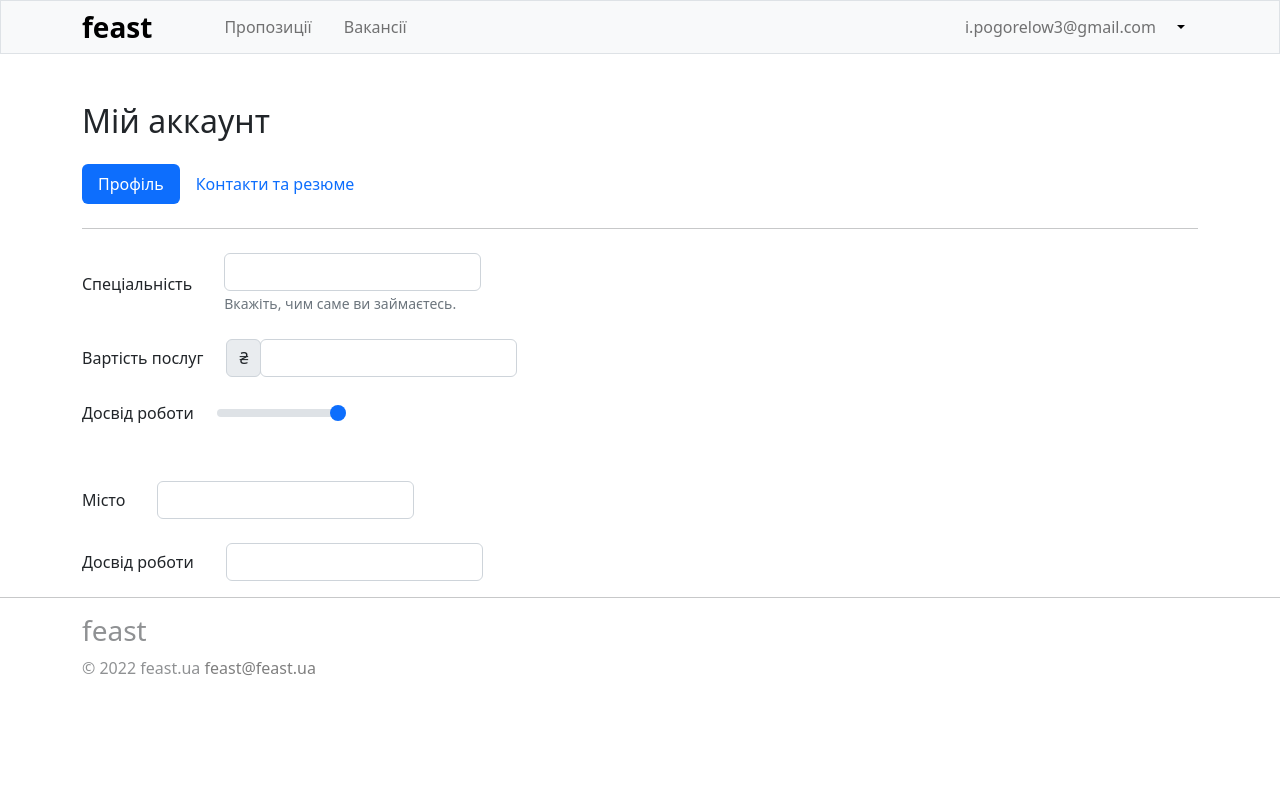
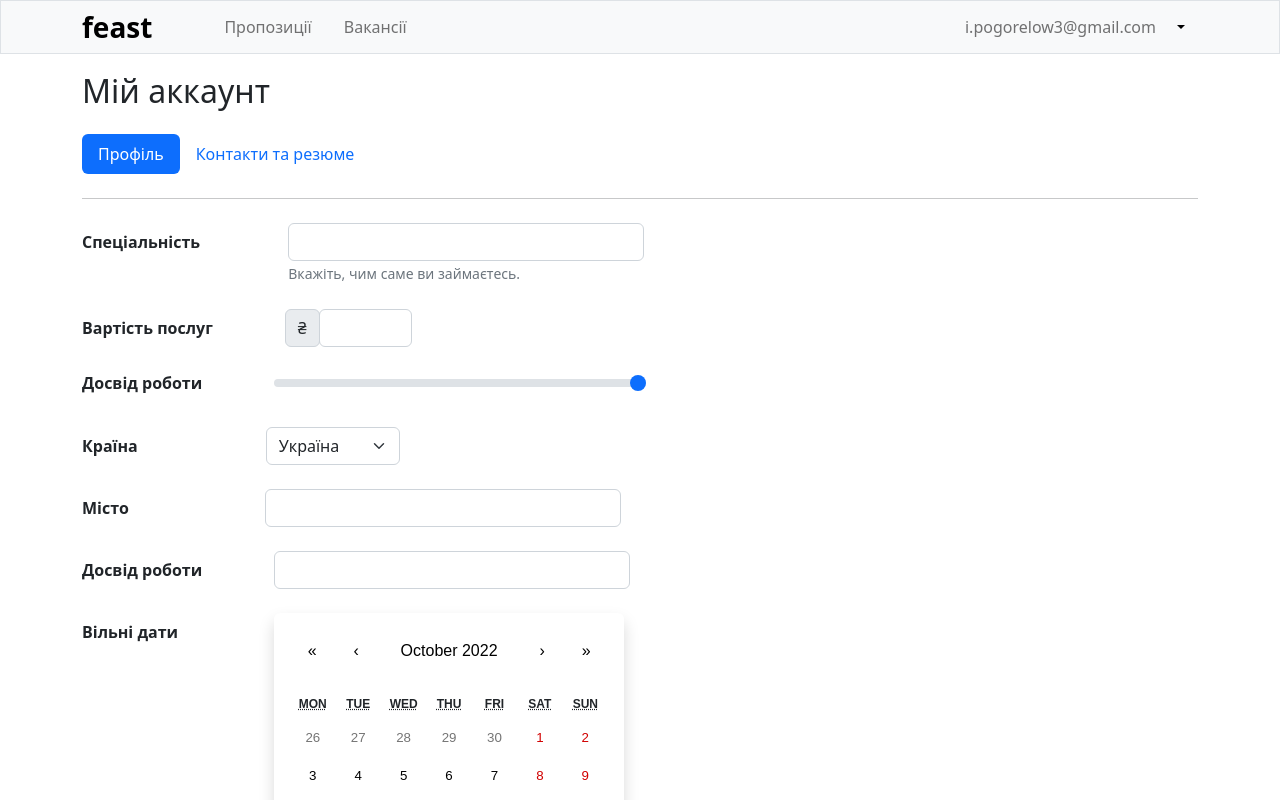
Before and after one commit to pohorielov/feast, a React (Create React App) app in the folder client/: page /my/profile in a window 1280 px wide. Shown: the top 800 px of the page. Built offline with nearby package versions, Linux system fonts and the light colour scheme.

Commit message:
refactoring code o redux toolkit

```diff
--- a/client/package.json
+++ b/client/package.json
@@ -16,6 +16,7 @@
     "react-scripts": "5.0.1",
     "redux": "^4.2.0",
     "redux-thunk": "^2.4.1",
+    "reselect": "^4.1.6",
     "typed.js": "^2.0.12",
     "web-vitals": "^2.1.4"
   },
--- /dev/null
+++ b/client/src/components/Calendar.js
@@ -0,0 +1,13 @@
+import React, { useState } from 'react';
+import Calendar from 'react-calendar';
+import 'react-calendar/dist/Calendar.css';
+
+export function MyCalendar() {
+    const [value, onChange] = useState(new Date());
+
+    return (
+        <div>
+            <Calendar onChange={onChange} value={value} className="shadow p-3 mb-5 bg-body rounded border-0" />
+        </div>
+    );
+}
--- a/client/src/index.js
+++ b/client/src/index.js
@@ -1,7 +1,7 @@
 import React from 'react';
 import ReactDOM from 'react-dom/client';
+import {Provider} from "react-redux";
 import App from './App';
-import {Provider} from "react-redux";
 import {store} from "./redux/store";
 
 const root = ReactDOM.createRoot(document.getElementById('root'));
--- a/client/src/pages/Auth.js
+++ b/client/src/pages/Auth.js
@@ -1,10 +1,14 @@
 import React from 'react';
 import {useLocation} from "react-router-dom";
 import {LOGIN_ROUTE, SIGNUP_ROUTE} from "../utils/consts";
+import {useDispatch} from "react-redux";
+import {addSpecialist} from "../redux/store/userSlice";
 
 export const Auth = () => {
     const location = useLocation()
     const isSignup = location.pathname === SIGNUP_ROUTE
+
+    const dispatch = useDispatch()
 
     return (
         <div
@@ -44,7 +48,7 @@ export const Auth = () => {
                             </label>
                         </div>
                     </div>
-                <button type="submit" className="btn btn-primary">{isSignup ? 'Продовжити' : 'Увійти'}</button>
+                <button type="submit" className="btn btn-primary" onClick={() => dispatch(addSpecialist(true))}>{isSignup ? 'Продовжити' : 'Увійти'}</button>
                 {isSignup ?
                     <div className="mt-3">
                         <a href={LOGIN_ROUTE} style={{ textDecoration: "none" }}>Я вже маю аккаунт</a>
--- a/client/src/pages/MyProfile.js
+++ b/client/src/pages/MyProfile.js
@@ -1,6 +1,7 @@
 import React from 'react';
 import {MY_ACCOUNT_ROUTE, MY_PROFILE_ROUTE} from "../utils/consts";
 import {useLocation} from "react-router-dom";
+import {MyCalendar} from "../components/Calendar";
 
 export const MyProfile = () => {
     const location = useLocation()
@@ -8,6 +9,7 @@ export const MyProfile = () => {
 
     return (
         <div className="container">
+            <br/>
             <h2 className="mt-5">Мій аккаунт</h2>
             <ul className="nav nav-pills mt-4">
                 <li className="nav-item">
@@ -19,11 +21,11 @@ export const MyProfile = () => {
             </ul>
             <hr className="mt-4 mb-4 opacity-25"/>
             <form>
-                <div className="row g-4 align-items-center">
-                    <div className="col-auto">
-                        <label className="col-form-label">Спеціальність</label>
+                <div className="row g-4 align-items-start">
+                    <div className="col-auto me-3">
+                        <label className="col-form-label fw-bold">Спеціальність</label>
                     </div>
-                    <div className="col-auto ms-2">
+                    <div className="col-4 ms-5">
                         <input type="text" id="position" className="form-control"/>
                         <span id="position" className="form-text">
                             Вкажіть, чим саме ви займаєтесь.
@@ -32,40 +34,63 @@ export const MyProfile = () => {
                 </div>
                 <div className="input-group mt-4">
                     <div className="col-auto">
-                        <label className="col-form-label">Вартість послуг</label>
+                        <label className="col-form-label fw-bold">Вартість послуг</label>
                     </div>
-                    <div className="col-auto">
+                    <div className="col-auto ms-5">
                         <span className="input-group-text ms-4">₴</span>
                     </div>
-                    <div className="col-auto">
+                    <div className="col-1">
                         <input type="text" className="form-control"/>
                     </div>
                 </div>
                 <div className="input-group mt-4">
                     <div className="col-auto me-4">
-                        <label htmlFor="customRange3" className="form-label">Досвід роботи</label>
+                        <label htmlFor="customRange3" className="form-label fw-bold">Досвід роботи</label>
                     </div>
-                    <div className="col-auto">
+                    <div className="col-4 mx-5">
                         <input type="range" className="form-range" min="0" max="10" step="0.5" id="customRange3"/>
                     </div>
                 </div>
                 <div className="input-group mt-4">
-
+                    <div className="col-auto me-4">
+                        <label className="col-form-label me-5 fw-bold">Країна</label>
+                    </div>
+                    <div className="col-auto mx-5">
+                        <select className="form-select mx-2" aria-label="Default select example">
+                            <option selected>Україна</option>
+                            <option value="1">Польща</option>
+                            <option value="2">Турція</option>
+                            <option value="3">Хорватія</option>
+                        </select>
+                    </div>
                 </div>
                 <div className="row mt-4 align-items-center">
-                    <div className="col-auto">
-                        <label className="col-form-label">Місто</label>
+                    <div className="col-auto me-5">
+                        <label className="col-form-label me-3 fw-bold">Місто</label>
                     </div>
-                    <div className="col-auto ms-2">
+                    <div className="col-4 mx-5">
                         <input type="text" id="position" className="form-control"/>
                     </div>
                 </div>
                 <div className="row mt-4 align-items-center">
                     <div className="col-auto">
-                        <label className="col-form-label">Досвід роботи</label>
+                        <label className="col-form-label fw-bold">Досвід роботи</label>
                     </div>
-                    <div className="col-auto ms-2">
+                    <div className="col-4 mx-5">
                         <input type="text" id="position" className="form-control"/>
+                    </div>
+                </div>
+                <div className="row mt-4 align-items-start">
+                    <div className="col-auto me-4">
+                        <label className="col-form-label fw-bold">Вільні дати</label>
+                    </div>
+                    <div className="col-auto mx-5">
+                        <MyCalendar />
+                    </div>
+                </div>
+                <div className="row mb-4 mx-auto align-items-start">
+                    <div className="col-auto me-auto">
+                        <button type="submit" className="btn btn-primary">Оновити профіль</button>
                     </div>
                 </div>
             </form>
--- a/client/src/redux/store/actions.js
+++ b/client/src/redux/store/actions.js
@@ -1,4 +1,5 @@
 import {ADD_CLIENT, ADD_SPECIALIST} from "./types";
+import {createAction} from "@reduxjs/toolkit";
 
-export const clientAction = (payload) => ({type: ADD_CLIENT, payload})
-export const specialistAction = (payload) => ({type: ADD_SPECIALIST, payload})
+export const addClient = createAction(ADD_CLIENT)
+export const addSpecialist = createAction(ADD_SPECIALIST)
--- a/client/src/redux/store/index.js
+++ b/client/src/redux/store/index.js
@@ -1,9 +1,10 @@
-import {applyMiddleware, combineReducers, compose, createStore} from "redux";
-import {userReducer} from "./userReducer";
-import thunk from "redux-thunk";
+import {combineReducers, configureStore} from "@reduxjs/toolkit"
+import userSlice from "./userSlice";
 
 const rootReducer = combineReducers({
-    user: userReducer,
+    user: userSlice
 })
 
-export const store = createStore(rootReducer, compose(applyMiddleware(thunk)))
+export const store = configureStore({
+    reducer: rootReducer,
+})
--- a/client/src/redux/store/selector.js
+++ b/client/src/redux/store/selector.js
@@ -1,4 +1,15 @@
-import {useSelector} from "react-redux";
+import {createSelector} from "reselect";
 
-// export const clientSelector = useSelector(state => state.user.isClient)
-// export const specialistSelector = useSelector(state => state.user.isSpecialist)
+const userReducer = (state) => state.user
+
+const selectEmail = createSelector(userReducer, (user) => user.email)
+
+const selectStatusClient = createSelector(userReducer, (user) => user.isClient)
+
+const selectStatusSpecialist = createSelector(userReducer, (user) => user.isSpecialist)
+
+export {
+    selectEmail,
+    selectStatusClient,
+    selectStatusSpecialist,
+}
--- a/client/src/redux/store/userReducer.js
+++ b/client/src/redux/store/userReducer.js
@@ -1,4 +1,5 @@
-import {ADD_CLIENT, ADD_SPECIALIST, FETCH_EMAIL, FETCH_NAME} from "./types";
+import {createReducer} from "@reduxjs/toolkit";
+import {addClient, addSpecialist} from "./actions";
 
 const defaultState = {
     name: 'pohorielov',
@@ -7,17 +8,12 @@ const defaultState = {
     isSpecialist: true
 }
 
-export const userReducer = (state = defaultState, action) => {
-    switch(action.type) {
-        case ADD_CLIENT:
-            return {...state, isClient: state.isClient = action.payload}
-        case ADD_SPECIALIST:
-            return {...state, isSpecialist: state.isSpecialist = action.payload}
-        case FETCH_NAME:
-            return {...state, name: state.name}
-        case FETCH_EMAIL:
-            return {...state, email: state.email}
-        default:
-            return state
-    }
-}
+ createReducer(defaultState, {
+    [addClient]: (state, action) => {
+        state.isClient = action.payload
+    },
+    [addSpecialist]: (state, action) => {
+        state.isSpecialist = action.payload
+    },
+
+})
--- /dev/null
+++ b/client/src/redux/store/userSlice.js
@@ -0,0 +1,23 @@
+import {createSlice} from "@reduxjs/toolkit";
+
+
+const userSlice = createSlice({
+    name: "user",
+    initialState: {
+        name: 'pohorielov',
+        email: 'i.pogorelow3@gmail.com',
+        isClient: false,
+        isSpecialist: true
+    },
+    reducers: {
+        addClient(state, action) {
+            state.isClient = action.payload
+        },
+        addSpecialist(state, action) {
+            state.isSpecialist = action.payload
+        },
+    }
+})
+
+export default userSlice.reducer
+export const {addClient, addSpecialist} = userSlice.actions
```
Also changed, not shown: client/src/components/Navbar.js (+13 -12 lines), client/src/pages/MyAccount.js (+58 -0 lines), 1 other file (tests, documents, lock files or other folders).
